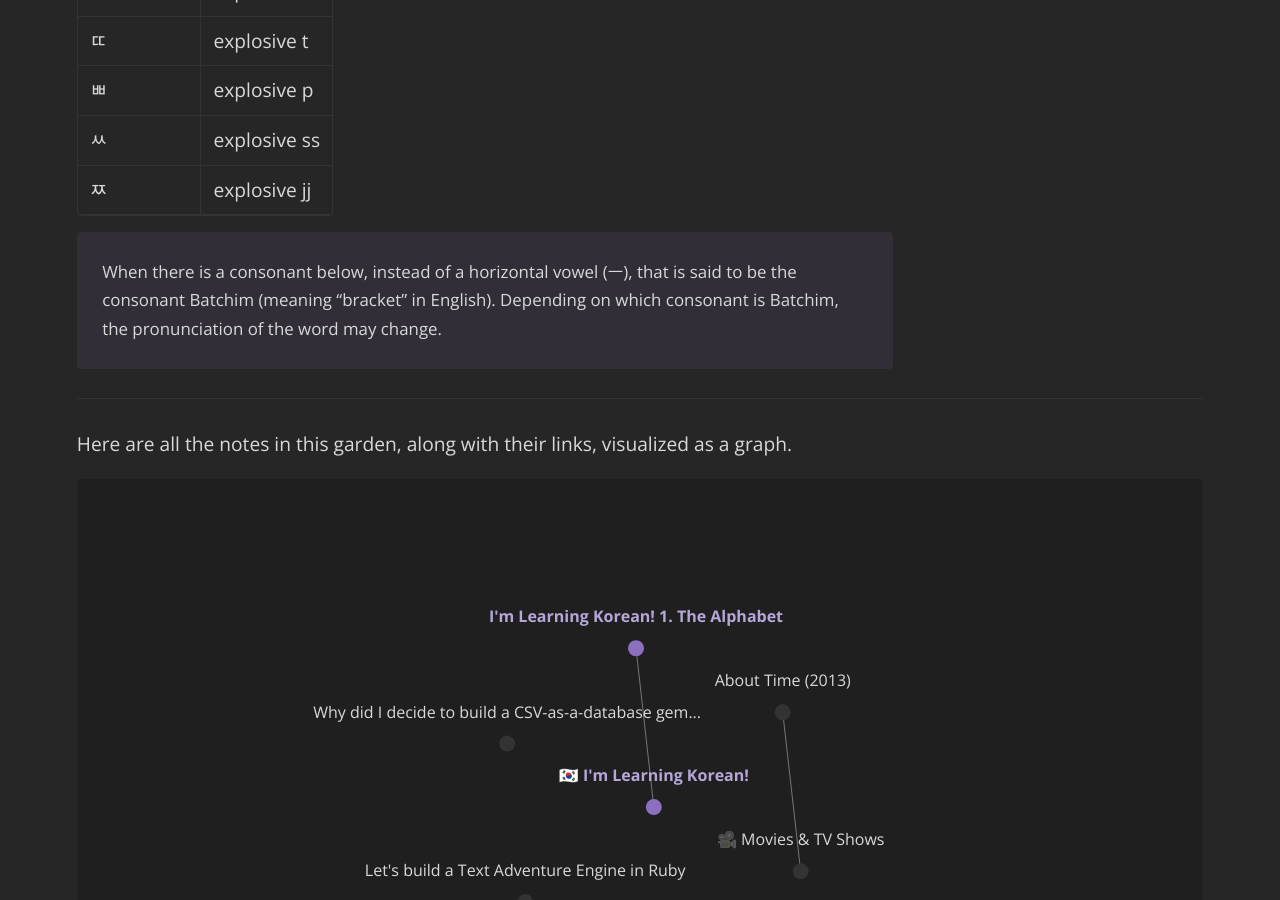
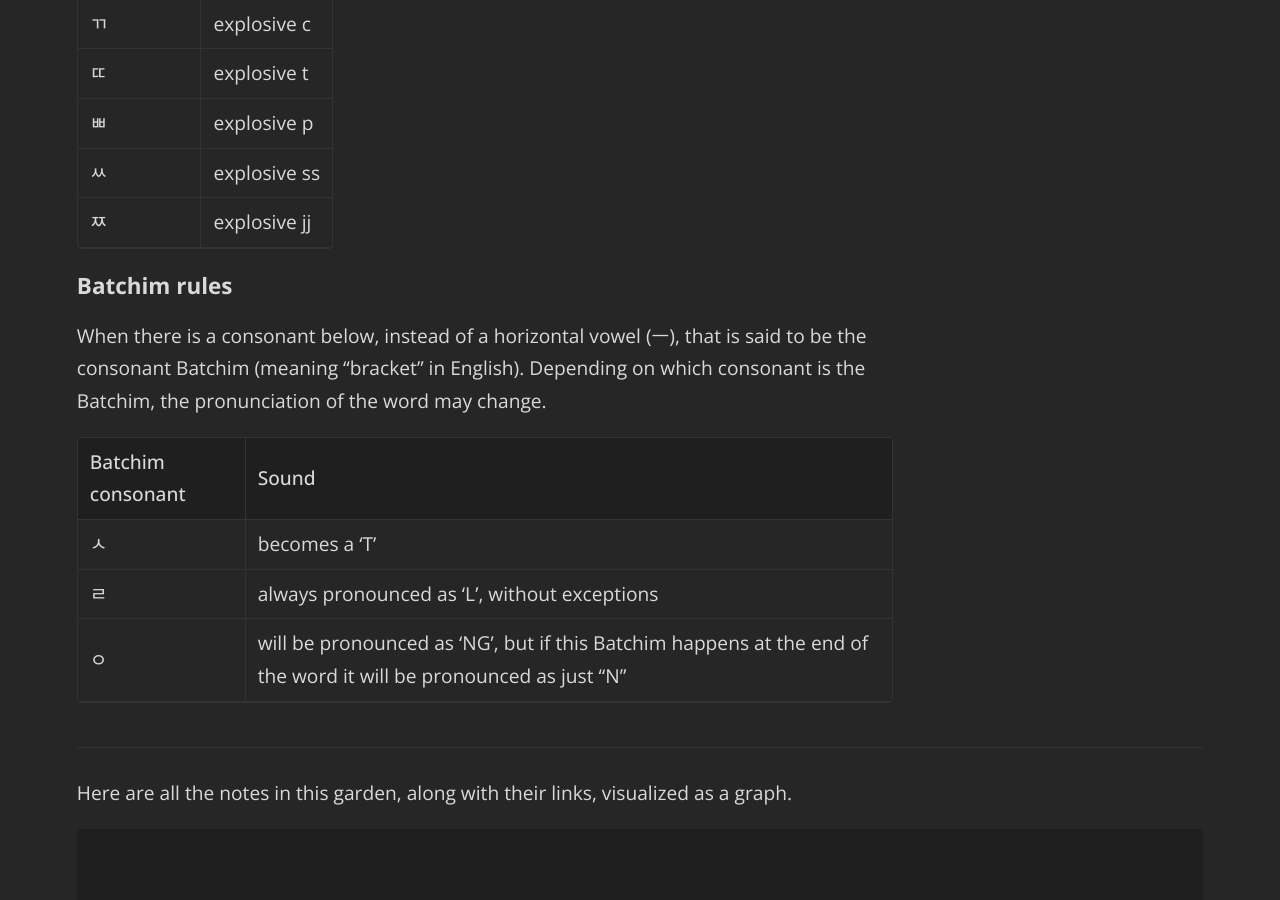
Before and after one commit to devcarlosmolero/garden.carlosmolero.com, a Jekyll site: the page built from _notes/Korean/I'm Learning Korean! 1. The Alphabet.md, in a window 1280 px wide and 900 px high, scrolled down 3435 px. Built offline with Jekyll 4.4.1, drawn with Linux system fonts in a browser that asks for light colours; some of the changed text lies outside the part shown.

Commit message:
update: new posts

```diff
--- a/_notes/Korean/I'm Learning Korean! 1. The Alphabet.md
+++ b/_notes/Korean/I'm Learning Korean! 1. The Alphabet.md
@@ -1,29 +1,33 @@
 ---
 title: I'm Learning Korean! 1. The Alphabet
 ---
+
 ## Table of Contents
+
 <ol>
   <li><a class="internal-link" href="#basic-vowels">Basic Vowels</a></li>
   <li><a class="internal-link" href="#compound-vowels">Compound Vowels</a></li>
   <li><a class="internal-link" href="#basic-consonants">Basic Consonants</a></li>
   <li><a class="internal-link" href="#compound-consonants">Compound Consonants</a></li>
+    <li><a class="internal-link" href="#batchim-rules">Batchim Rules</a></li>
 </ol>
 
 There are 10 vowels and 11 basic consonants.
+
 ### Basic vowels
 
 | Vowel | Sound |
 | ----- | ----- |
-| ㅏ     | a     |
-| ㅑ     | ia    |
-| ㅓ     | e     |
-| ㅕ     | ie    |
-| ㅗ     | o     |
-| ㅛ     | io    |
-| ㅜ     | u     |
-| ㅠ     | iu    |
-| ㅡ     | w     |
-| ㅣ     | i     |
+| ㅏ    | a     |
+| ㅑ    | ia    |
+| ㅓ    | e     |
+| ㅕ    | ie    |
+| ㅗ    | o     |
+| ㅛ    | io    |
+| ㅜ    | u     |
+| ㅠ    | iu    |
+| ㅡ    | w     |
+| ㅣ    | i     |
 
 Depending on the position of the lines around the \| (person symbol) we will always expect the following sounds:
 
@@ -34,14 +38,14 @@ Depending on the position of the lines around the \| (person symbol) we will alw
 | Top      | o     |
 | Buttom   | u     |
 
->**Rule of thumb**: The ground (\_) always goes under the consonants and the person always around them (\|, e.g., 아).
+> **Rule of thumb**: The ground (\_) always goes under the consonants and the person always around them (\|, e.g., 아).
 
 ### Compound vowels
 
 This doesn't make much sense, unlike the simple vowels, so I guess I'll just memorize it and that's it.
 
-| Vowel     | Sound          |
-| --------- | -------------- |
+| Vowel        | Sound          |
+| ------------ | -------------- |
 | ㅐ (ㅏ + ㅣ) | e (a + i)      |
 | ㅒ (ㅑ + ㅣ) | ie (ia + i)    |
 | ㅔ (ㅓ + ㅣ) | e (e + i)      |
@@ -58,19 +62,19 @@ This doesn't make much sense, unlike the simple vowels, so I guess I'll just mem
 
 | Consonant | Sound                   |
 | --------- | ----------------------- |
-| ㄱ         | g                       |
-| ㄴ         | n                       |
-| ㄷ         | d                       |
-| ㄹ         | l, r                    |
-| ㅁ         | m                       |
-| ㅂ         | b                       |
-| ㅅ         | s, sh (if used with \|) |
-| ㅇ         | - (silent)              |
-| ㅈ         | j (English)             |
-| ㅊ         | ch                      |
-| ㅋ         | k (releasing air)       |
-| ㅌ         | t (releasing air)       |
-| ㅍ         | p (releasing air)       |
+| ㄱ        | g                       |
+| ㄴ        | n                       |
+| ㄷ        | d                       |
+| ㄹ        | l, r                    |
+| ㅁ        | m                       |
+| ㅂ        | b                       |
+| ㅅ        | s, sh (if used with \|) |
+| ㅇ        | - (silent)              |
+| ㅈ        | j (English)             |
+| ㅊ        | ch                      |
+| ㅋ        | k (releasing air)       |
+| ㅌ        | t (releasing air)       |
+| ㅍ        | p (releasing air)       |
 
 > **Rule of thumb**: there must ALWAYS be a consonant and a vowel. In Spanish or English there is no problem in putting an “a” alone, the “a” sound is emitted, period. However, in Korean for a vowel to make a sound, at least the silent consonant ㅇ (in this case 아) must be used.
 
@@ -78,11 +82,18 @@ This doesn't make much sense, unlike the simple vowels, so I guess I'll just mem
 
 | Consonant | Sound        |
 | --------- | ------------ |
-| ㄲ         | explosive c  |
-| ㄸ         | explosive t  |
-| ㅃ         | explosive p  |
-| ㅆ         | explosive ss |
-| ㅉ         | explosive jj |
+| ㄲ        | explosive c  |
+| ㄸ        | explosive t  |
+| ㅃ        | explosive p  |
+| ㅆ        | explosive ss |
+| ㅉ        | explosive jj |
 
+### Batchim rules
 
-> When there is a consonant below, instead of a horizontal vowel (ㅡ), that is said to be the consonant Batchim (meaning “bracket” in English). Depending on which consonant is Batchim, the pronunciation of the word may change.
+When there is a consonant below, instead of a horizontal vowel (ㅡ), that is said to be the consonant Batchim (meaning “bracket” in English). Depending on which consonant is the Batchim, the pronunciation of the word may change.
+
+| Batchim consonant | Sound                                                                                                            |
+| ----------------- | ---------------------------------------------------------------------------------------------------------------- |
+| ㅅ                | becomes a 'T'                                                                                                    |
+| ㄹ                | always pronounced as 'L', without exceptions                                                                     |
+| ㅇ                | will be pronounced as 'NG', but if this Batchim happens at the end of the word it will be pronounced as just "N" |
--- a/_notes/Korean/🇰🇷 I'm Learning Korean!.md
+++ b/_notes/Korean/I'm Learning Korean!.md
@@ -1,6 +1,7 @@
 ---
-title: 🇰🇷 I'm Learning Korean!
+title: I'm Learning Korean!
 list: "true"
+emoji: 🇰🇷
 ---
 If you know me, you will know that my partner is from South Korea and that I have decided to learn Korean because I am convinced that **to know a person you have to know their culture deeply and there is no greater expression of a people's culture than their language**.
 
```
Also changed, not shown: other parts of _notes/Korean/I'm Learning Korean!.md (+1 -0 lines), _notes/Korean/I'm Learning Korean! 2. Simple interactions.md (added, +26 -0 lines), _notes/Movies & TV Shows/Movies & TV Shows.md (renamed from _notes/Movies & TV Shows/🎥 Movies & TV Shows.md, +2 -1 lines), _pages/index.md (+1 -1 lines).
